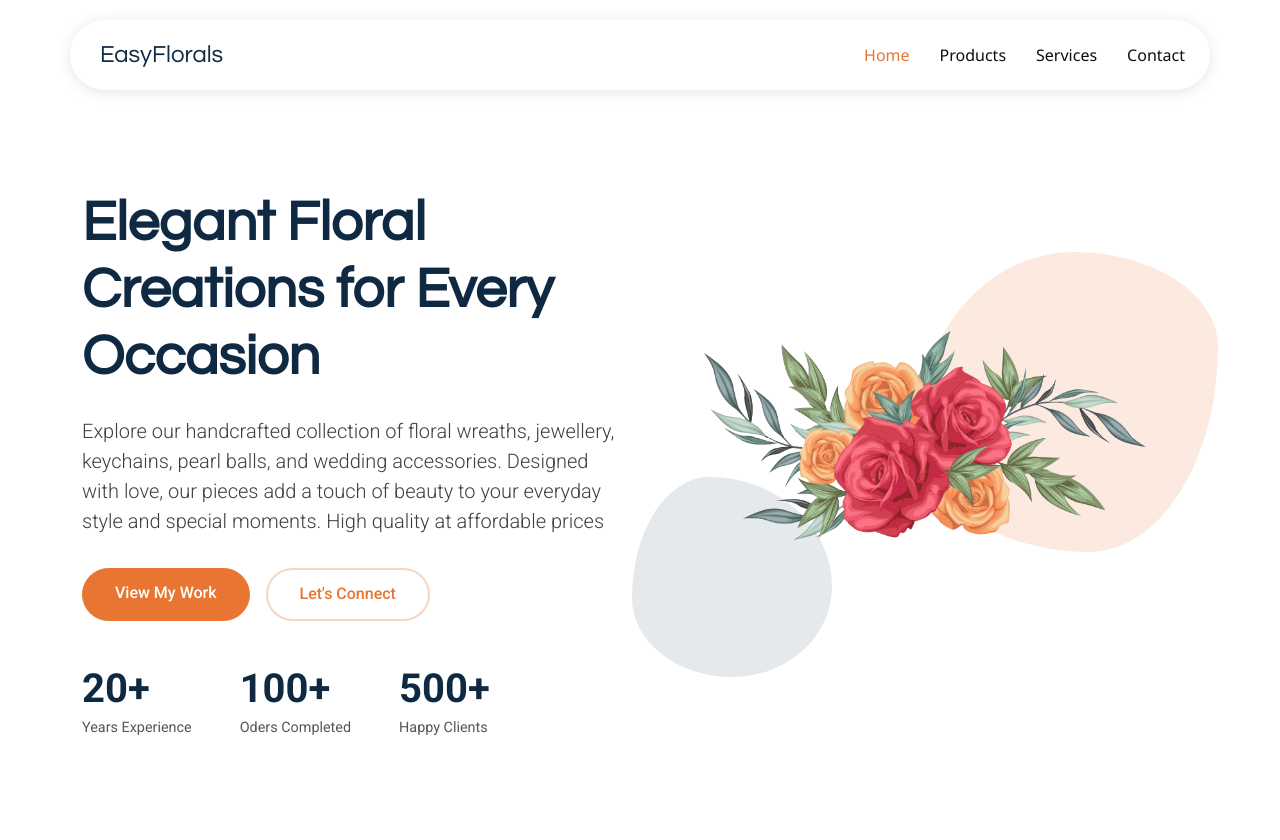
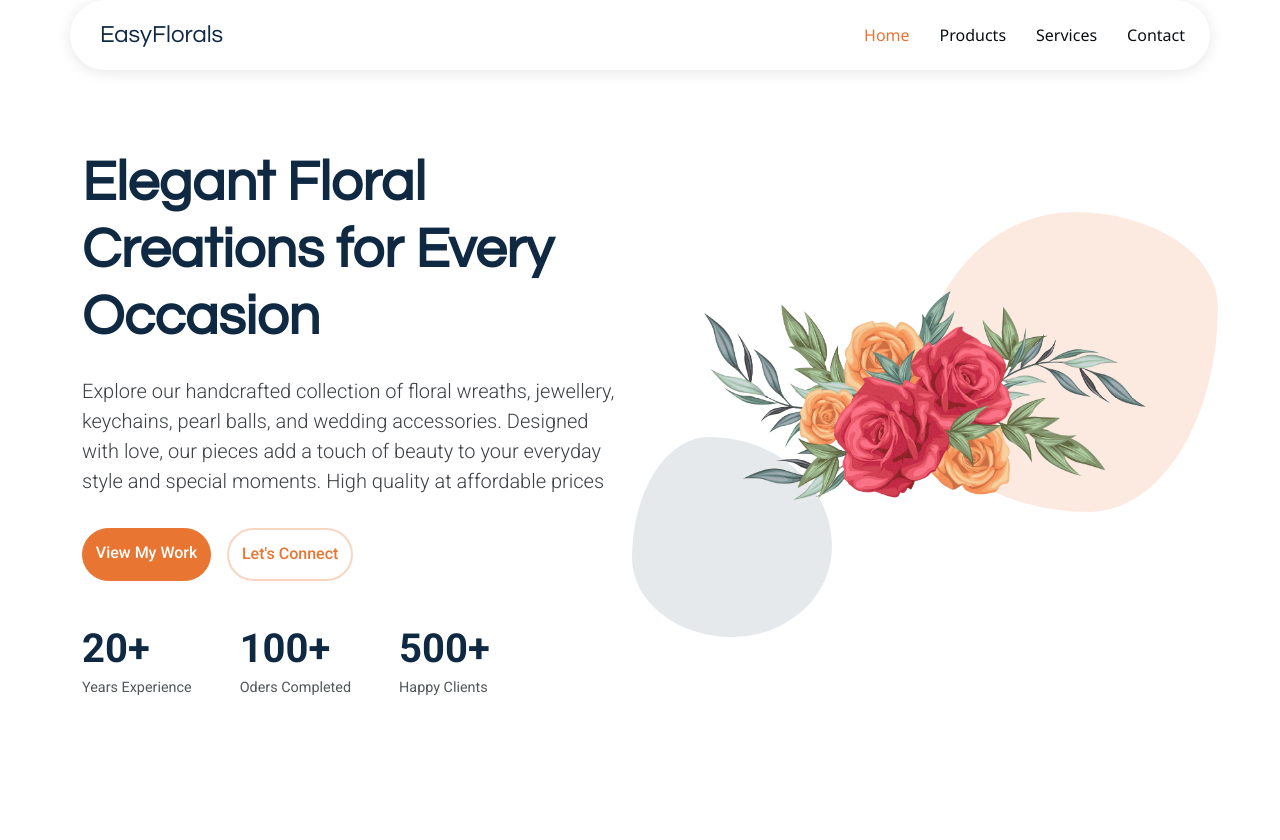
Before and after one commit to sahamofficial/project-one, a PHP site: page /index.html in a window 1280 px wide. Shown: the top 840 px of the page. Run offline with PHP 8.4, Linux system fonts and the light colour scheme.

Commit message:
style update

```diff
--- a/assets/css/main.css
+++ b/assets/css/main.css
@@ -145,7 +145,6 @@ h6 {
 .header {
   color: var(--default-color);
   background-color: var(--background-color);
-  padding: 20px 0;
   transition: all 0.5s;
   z-index: 997;
 }
@@ -208,7 +207,6 @@ h6 {
     padding: 0;
     display: flex;
     list-style: none;
-    align-items: center;
   }
 
   .navmenu li {
@@ -250,7 +248,7 @@ h6 {
 }
 
 /* Navmenu - Mobile */
-@media (max-width: 800px) {
+@media (max-width: 1199px) {
   .mobile-nav-toggle {
     color: var(--nav-color);
     font-size: 28px;
@@ -655,11 +653,12 @@ section,
 @media (max-width: 576px) {
   .hero .cta-buttons {
     flex-direction: column;
+    display: block;
   }
 }
 
 .hero .cta-buttons .btn {
-  padding: 0.8rem 2rem;
+  padding: 0.8rem 0.8rem;
   font-size: 1rem;
   font-weight: 500;
   border-radius: 50px;
```
